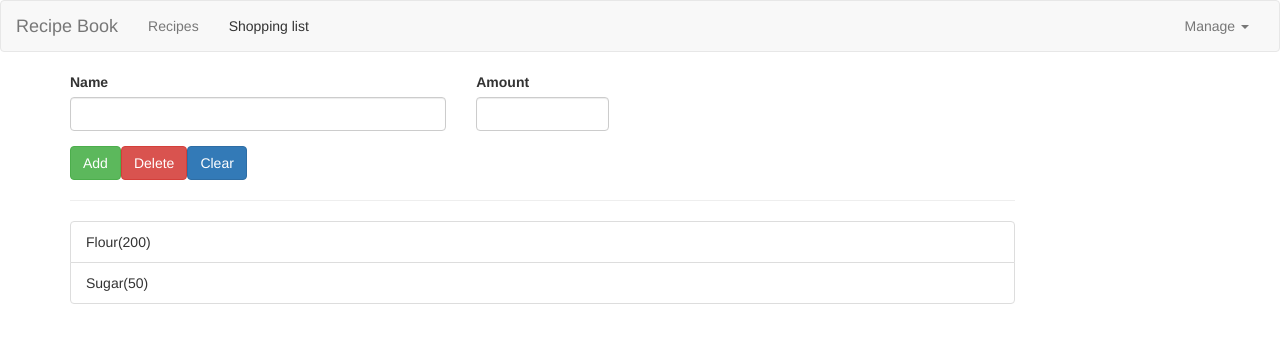
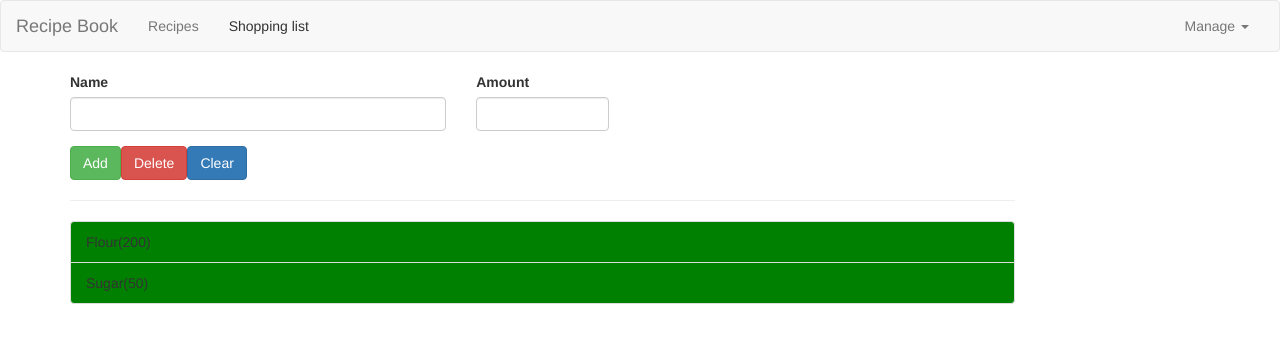
Before and after one commit to pablo-meyer/my-first-app, an Angular app: page / in a window 1280 px wide. Both pictures are taken after a click on the link "Shopping list". Shown: the top 342 px of the page. Built offline with nearby package versions, Linux system fonts and the light colour scheme.

Commit message:
Creating a custom attribute

```diff
--- a/src/app/app.module.ts
+++ b/src/app/app.module.ts
@@ -10,6 +10,7 @@ import { RecipeDetailComponent } from './recipes/recipe-detail/recipe-detail.com
 import { ShoppingListComponent } from './shopping/shopping-list/shopping-list.component';
 import { ShoppingListEditComponent } from './shopping/shopping-list/shopping-list-edit/shopping-list-edit.component';
 import { RecipesComponent } from './recipes/recipes.component';
+import { BasicHighlightDirective } from './basic-highlight/basic-highlight.directive';
 
 @NgModule({
   declarations: [
@@ -20,7 +21,8 @@ import { RecipesComponent } from './recipes/recipes.component';
     RecipeDetailComponent,
     ShoppingListComponent,
     ShoppingListEditComponent,
-    RecipesComponent
+    RecipesComponent,
+    BasicHighlightDirective
   ],
   imports: [
     BrowserModule,
--- /dev/null
+++ b/src/app/basic-highlight/basic-highlight.directive.ts
@@ -0,0 +1,14 @@
+import { OnInit, Directive, ElementRef } from '@angular/core';
+@Directive({
+    selector: '[appBasicHighlight]'
+})
+
+export class BasicHighlightDirective implements OnInit {
+
+    constructor(private elementRef: ElementRef) {
+    }
+
+    ngOnInit(): void {
+        this.elementRef.nativeElement.style.backgroundColor = 'green';
+    }
+}
--- a/src/app/shopping/shopping-list/shopping-list.component.html
+++ b/src/app/shopping/shopping-list/shopping-list.component.html
@@ -3,7 +3,7 @@
     <app-shopping-list-edit (emitAdd)="addIngredient($event)"></app-shopping-list-edit>
     <hr />
     <ul class="list-group">
-      <li class="list-group-item" style="cursor:pointer;" *ngFor="let ing of ingredients">
+      <li class="list-group-item" style="cursor:pointer;" *ngFor="let ing of ingredients" appBasicHighlight>
         {{ing.name}}({{ing.amount}})
       </li>
     </ul>
```
